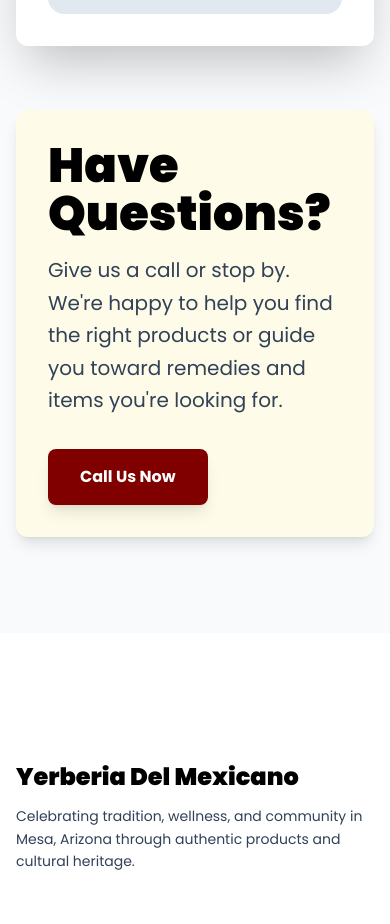
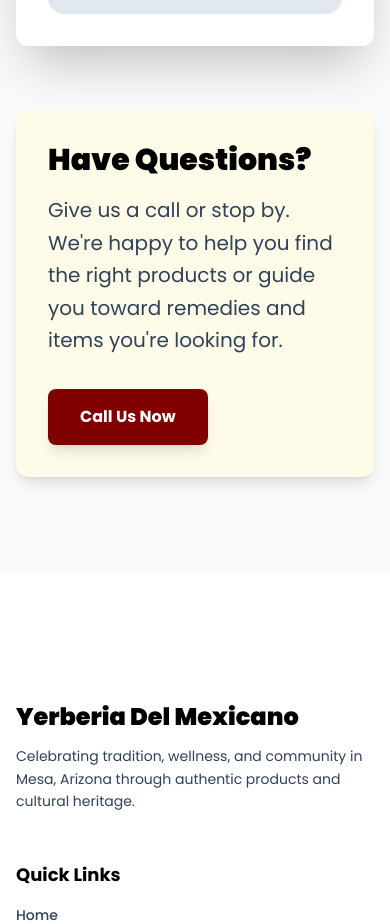
Before and after one commit to ChMubasharAli/yerberia-del-mexicano, a Next.js app: page /contact in a window 390 px wide. Shown: the part 3133-4057 px from the top of the page. Built offline with nearby package versions, Linux system fonts and the light colour scheme; grey boxes are pictures that could not be loaded.

Commit message:
style: adjust heading size for "Have Questions?" section for better responsiveness

```diff
--- a/src/app/contact/page.tsx
+++ b/src/app/contact/page.tsx
@@ -262,7 +262,9 @@ export default function Contact() {
             </div>
 
             <div className="bg-yellow-50 rounded-xl p-8 md:text-center shadow-lg">
-              <h2 className="text-5xl font-black mb-4">Have Questions?</h2>
+              <h2 className="text-3xl md:text-5xl font-black mb-4">
+                Have Questions?
+              </h2>
               <p className="text-xl text-slate-700 mb-8 max-w-2xl mx-auto leading-relaxed">
                 Give us a call or stop by. We&apos;re happy to help you find the
                 right products or guide you toward remedies and items
```
